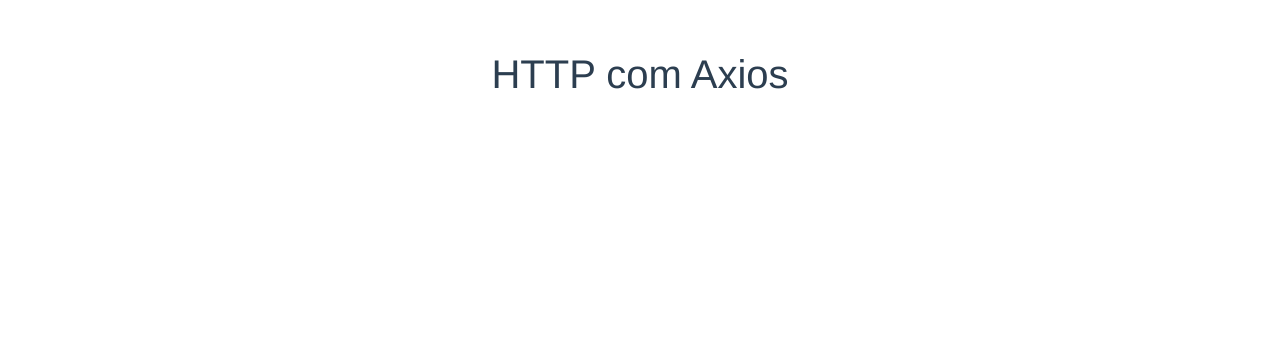
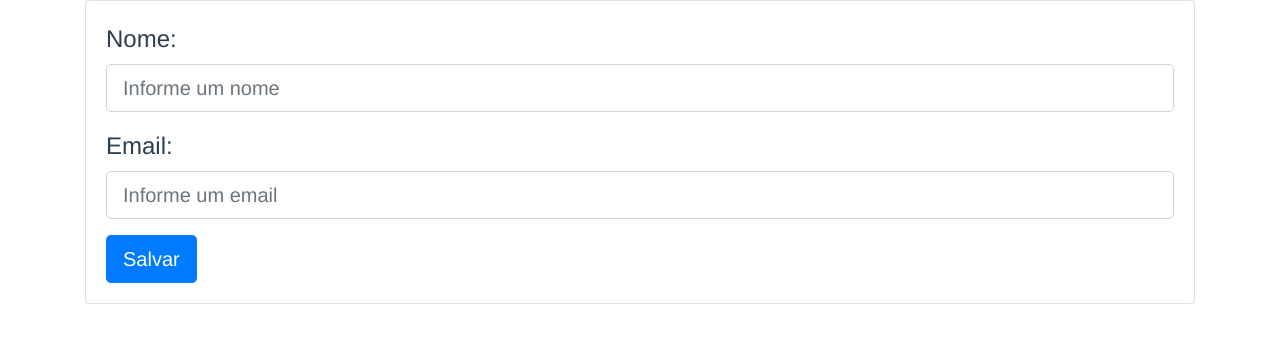
Before and after one commit to andreflik/cadvue, a Vue app: page / in a window 1280 px wide. Shown: the top 340 px of the page. Built offline with nearby package versions, Linux system fonts and the light colour scheme.

Commit message:
Config Axios e form create

```diff
--- a/package.json
+++ b/package.json
@@ -8,7 +8,7 @@
     "lint": "vue-cli-service lint"
   },
   "dependencies": {
-    "axios": "^0.18.0",
+    "axios": "^0.18.1",
     "bootstrap-vue": "^2.0.0-rc.11",
     "vue": "^2.5.17"
   },
--- a/src/App.vue
+++ b/src/App.vue
@@ -1,12 +1,38 @@
 <template>
 	<div id="app" class="container">
-		<h1>HTTP com Axios</h1>
+		<b-card>
+			<b-form-group label="Nome:">
+				<b-form-input type="text" size="lg" v-model="usuario.nome" placeholder="Informe um nome"></b-form-input>
+			</b-form-group>
+			<b-form-group label="Email:">
+				<b-form-input type="email" size="lg" v-model="usuario.email" placeholder="Informe um email"></b-form-input>
+			</b-form-group>
+			<b-button @click="salvar" size="lg" variant="primary">Salvar</b-button>
+		</b-card>
 	</div>
 </template>
 
 <script>
 export default {
-
+	data() {
+		return {
+			usuario: {
+				nome: '',
+				email: ''
+			}
+		}
+	},
+	methods: {
+		salvar() {
+			console.log(this.usuario)
+		}
+	}
+	// created() {
+	// 	this.$http.post('usuarios.json', {
+	// 		nome: 'Andre',
+	// 		email: 'andreflik@gmail.com'
+	// 	}).then(res => console.log(res))
+	// }
 }
 </script>
 
--- a/src/main.js
+++ b/src/main.js
@@ -2,7 +2,9 @@
 import Vue from 'vue'
 import App from './App.vue'
 
+
 import './plugins/bootstrap-vue'
+import './plugins/axios'
 
 Vue.config.productionTip = false
 
--- /dev/null
+++ b/src/plugins/axios.js
@@ -0,0 +1,13 @@
+import Vue from 'vue'
+import axios from 'axios'
+
+// axios.defaults.baseURL = 'https://cadvue-default-rtdb.firebaseio.com/'
+
+Vue.use({
+    install(Vue){
+        // Vue.prototype.$http = axios
+        Vue.prototype.$http = axios.create({
+            baseURL: 'https://cadvue-default-rtdb.firebaseio.com/'
+        })
+    }
+})
```
Also changed, not shown: 1 other file (tests, documents, lock files or other folders).
